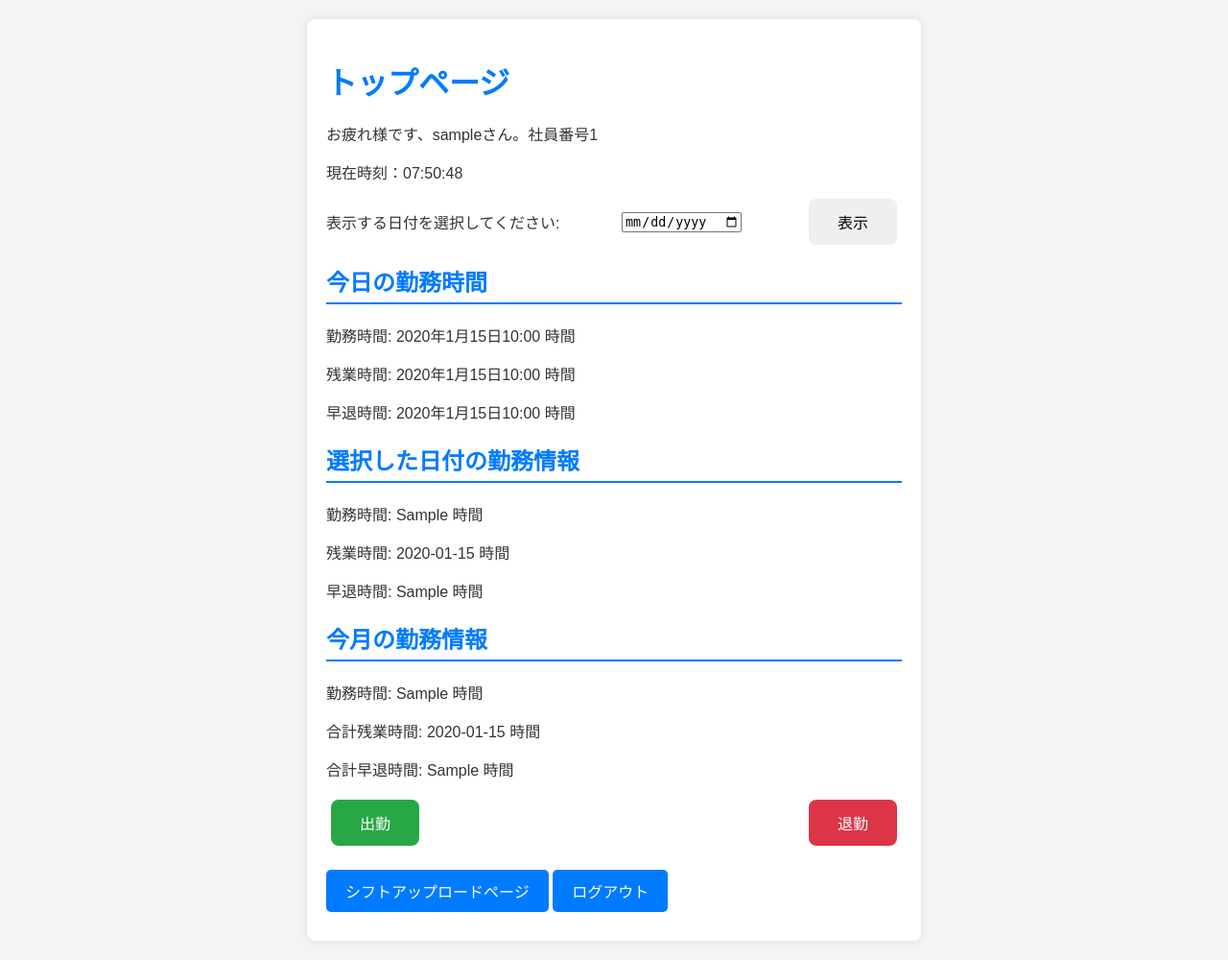
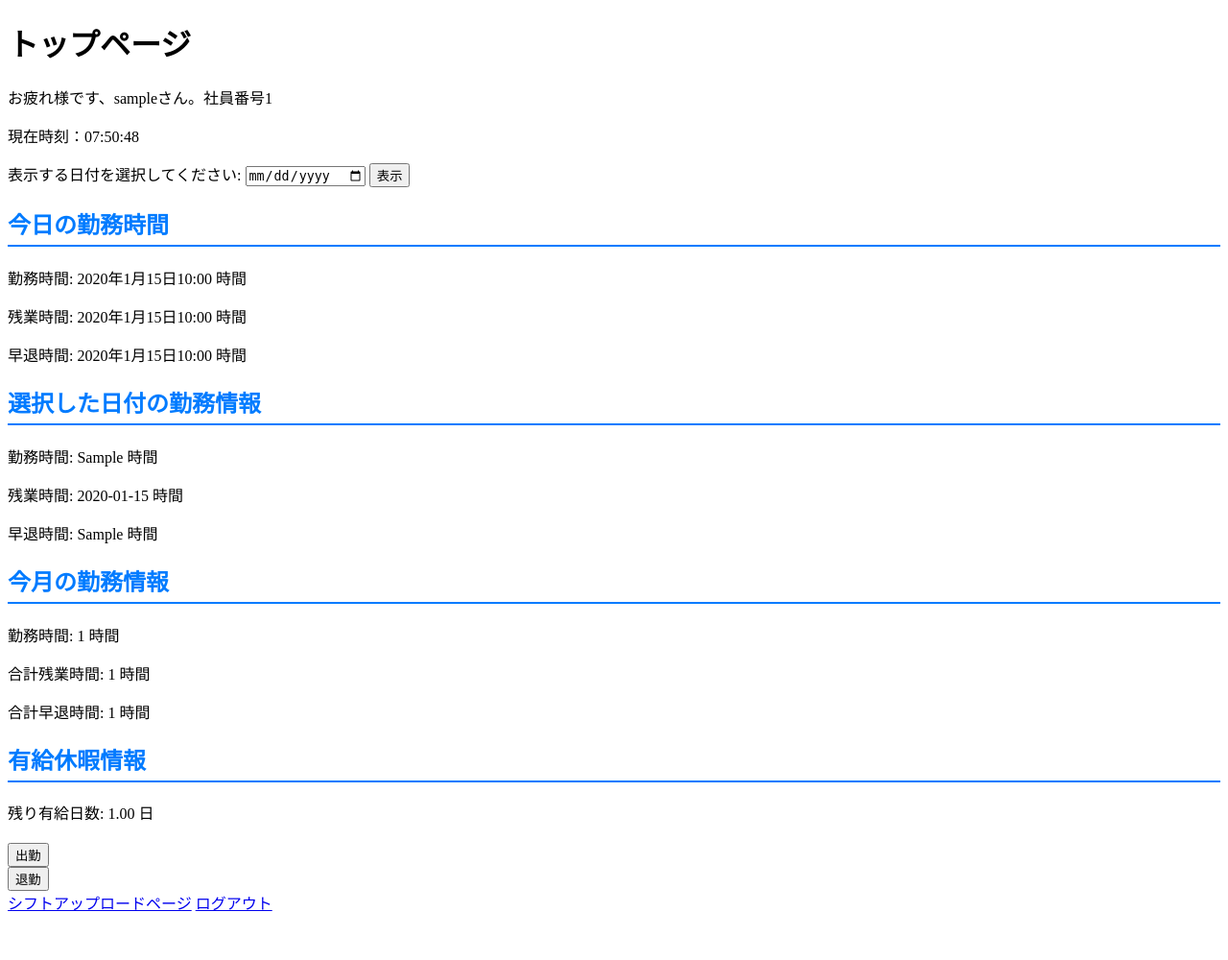
Before and after one commit to niijima16/ATSys_Terukuni, a Django app: template mainApp/templates/topPage.html in a window 1280 px wide. Shown: the whole page at 96% size. After the commit the page ends 949 px from the top, so only its background shows below. Run offline with Django 5.2, Linux system fonts and the light colour scheme; tables that the repository leaves empty hold one stand-in row (values such as "Sample post"); the template is opened without the code that fills it: values that come from a table or form of the project are taken from there, most other values are stand-ins (such as "Sample title", 1, 10 or a date in 2020).

Commit message:
create paidLeave function 0907T1649

```diff
--- a/ATSys/urls.py
+++ b/ATSys/urls.py
@@ -30,4 +30,5 @@ urlpatterns = [
     path('topPage/', views.topPage, name='topPage'),
     path('upload_shifts/', views.upload_shifts, name='upload_shifts'),
     path('logout/', views.logout, name='logout'),
+    path('apply_leave/', views.apply_leave, name='apply_leave'),
 ]
--- a/mainApp/models/__init__.py
+++ b/mainApp/models/__init__.py
@@ -1,6 +1,9 @@
+# .models.__init__
+
 from .user_master import User_Master
 from .leave_type import LeaveType
 from .leave_request import LeaveRequest
 from .attendance import Attendance
 from .time_stamp import TimeStamp
 from .time_shift import Shift
+from .paid_leave import PaidLeave
--- /dev/null
+++ b/mainApp/models/paid_leave.py
@@ -0,0 +1,18 @@
+# models/paid_leave.py
+
+from django.db import models
+from .user_master import User_Master
+
+class PaidLeave(models.Model):
+    user = models.OneToOneField(User_Master, on_delete=models.CASCADE, related_name='paid_leave')
+    total_days = models.DecimalField(max_digits=5, decimal_places=2, default=20.0)  # 初期有給日数（例: 20日）
+    used_days = models.DecimalField(max_digits=5, decimal_places=2, default=0.0)  # 使用済み有給日数
+    remaining_days = models.DecimalField(max_digits=5, decimal_places=2, default=20.0)  # 残り有給日数
+
+    def save(self, *args, **kwargs):
+        # 残り有給日数を自動計算
+        self.remaining_days = self.total_days - self.used_days
+        super().save(*args, **kwargs)
+
+    def __str__(self):
+        return f"{self.user.name} - 残り有給: {self.remaining_days}日"
--- a/mainApp/templates/topPage.html
+++ b/mainApp/templates/topPage.html
@@ -5,77 +5,7 @@
     <meta name="viewport" content="width=device-width, initial-scale=1.0" />
     <title>トップページ</title>
     <style>
-      body {
-        font-family: Arial, sans-serif;
-        margin: 20px;
-        background-color: #f4f4f4;
-        color: #333;
-      }
-      h1 {
-        color: #007bff;
-        margin-bottom: 20px;
-      }
-      .container {
-        max-width: 600px;
-        margin: 0 auto;
-        padding: 20px;
-        background: #fff;
-        border-radius: 8px;
-        box-shadow: 0 0 10px rgba(0, 0, 0, 0.1);
-      }
-      .alert {
-        padding: 10px;
-        margin-bottom: 10px;
-        border-radius: 5px;
-        background-color: #d4edda;
-        color: #155724;
-      }
-      .alert-error {
-        background-color: #f8d7da;
-        color: #721c24;
-      }
-      .button {
-        display: inline-block;
-        padding: 10px 20px;
-        margin: 10px 0;
-        background-color: #007bff;
-        color: white;
-        text-decoration: none;
-        border-radius: 5px;
-        text-align: center;
-      }
-      .button:hover {
-        background-color: #0056b3;
-      }
-      .form-group {
-        margin-bottom: 15px;
-        display: flex;
-        justify-content: space-between;
-        align-items: center;
-      }
-      .form-group input[type="submit"],
-      .form-group input[type="button"] {
-        padding: 12px 30px;
-        border: none;
-        border-radius: 8px;
-        cursor: pointer;
-        margin: 0 5px;
-        font-size: 16px;
-      }
-      .form-group input[type="submit"].clock-in {
-        background-color: #28a745;
-        color: white;
-      }
-      .form-group input[type="submit"].clock-in:hover {
-        background-color: #218838;
-      }
-      .form-group input[type="submit"].clock-out {
-        background-color: #dc3545;
-        color: white;
-      }
-      .form-group input[type="submit"].clock-out:hover {
-        background-color: #c82333;
-      }
+      /* (ここに既存のCSSスタイルが入ります) */
       .section {
         margin-bottom: 20px;
       }
@@ -148,10 +78,17 @@
 
       <div class="section">
         <h2>今月の勤務情報</h2>
-        <p>勤務時間: {{ selected_day_worked_hours }} 時間</p>
-        <p>合計残業時間: {{ selected_day_overtime_hours }} 時間</p>
-        <p>合計早退時間: {{ selected_day_early_leave_hours }} 時間</p>
+        <p>勤務時間: {{ total_worked_hours }} 時間</p>
+        <p>合計残業時間: {{ total_overtime_hours }} 時間</p>
+        <p>合計早退時間: {{ total_early_leave_hours }} 時間</p>
       </div>
+
+      {% if paid_leave %}
+      <div class="section">
+        <h2>有給休暇情報</h2>
+        <p>残り有給日数: {{ paid_leave.remaining_days }} 日</p>
+      </div>
+      {% endif %}
 
       <div class="form-group">
         <form method="post" action="">
```
Also changed, not shown: mainApp/admin.py (+4 -5 lines), mainApp/forms.py (+12 -0 lines), mainApp/models/leave_request.py (+5 -8 lines), mainApp/templates/apply_leave.html (added, +11 -0 lines), mainApp/views.py (+43 -2 lines), mainApp/migrations/0019_alter_leaverequest_options_and_more.py (added).
